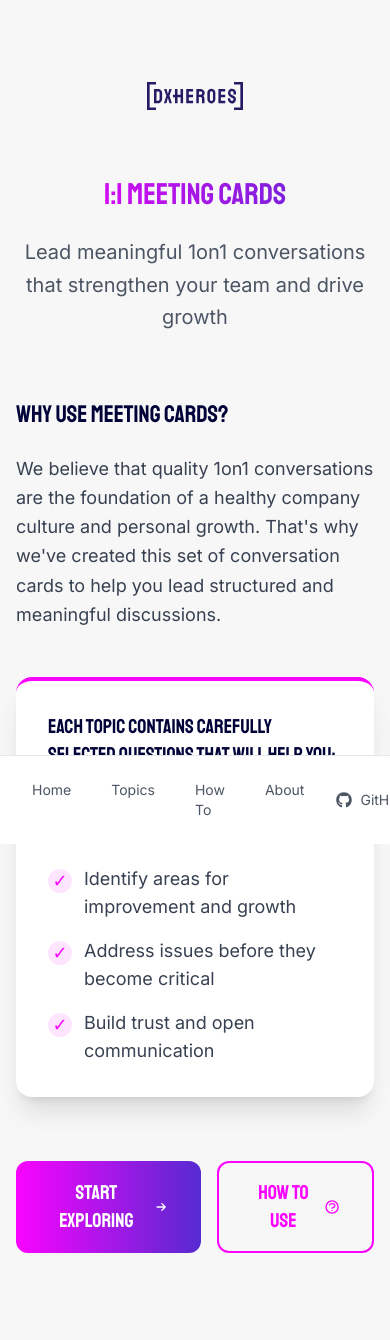
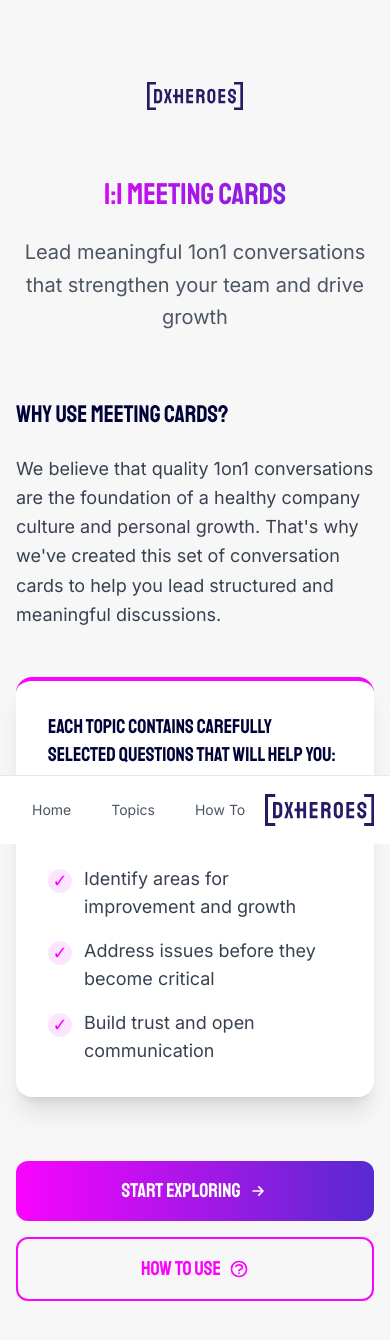
Before and after one commit to DXHeroes/1on1-cards, a Next.js app: page / in a window 390 px wide. Shown: the top 1340 px of the page. Built offline with nearby package versions, Linux system fonts and the light colour scheme.

Commit message:
fix: responsivity

```diff
--- a/src/app/components/Navigation.tsx
+++ b/src/app/components/Navigation.tsx
@@ -10,47 +10,49 @@ export default function Navigation() {
     <div className="fixed bottom-0 left-0 right-0 bg-white border-t">
       <div className="mx-auto max-w-container px-4 py-4">
         <div className="flex justify-between items-center">
-          <div className="flex gap-2">
+          <div className="flex gap-2 overflow-x-auto pb-2 -mb-2 scrollbar-hide">
+            <div className="flex gap-2 min-w-max">
               <Link
                 href="/"
-              className="px-4 py-2 text-gray-600 hover:bg-gray-100 rounded-lg transition-colors text-sm sm:text-base font-inter"
+                className="px-4 py-2 text-gray-600 hover:bg-gray-100 rounded-lg transition-colors text-sm sm:text-base font-inter whitespace-nowrap"
               >
                 Home
               </Link>
 
               <Link
                 href="/topics"
-              className="px-4 py-2 text-gray-600 hover:bg-gray-100 rounded-lg transition-colors text-sm sm:text-base font-inter"
+                className="px-4 py-2 text-gray-600 hover:bg-gray-100 rounded-lg transition-colors text-sm sm:text-base font-inter whitespace-nowrap"
               >
                 Topics
               </Link>
 
               <Link
                 href="/how-to"
-              className="px-4 py-2 text-gray-600 hover:bg-gray-100 rounded-lg transition-colors text-sm sm:text-base font-inter"
+                className="px-4 py-2 text-gray-600 hover:bg-gray-100 rounded-lg transition-colors text-sm sm:text-base font-inter whitespace-nowrap"
               >
                 How To
               </Link>
 
               <Link
                 href="/about"
-              className="px-4 py-2 text-gray-600 hover:bg-gray-100 rounded-lg transition-colors text-sm sm:text-base font-inter"
+                className="px-4 py-2 text-gray-600 hover:bg-gray-100 rounded-lg transition-colors text-sm sm:text-base font-inter whitespace-nowrap"
               >
                 About
               </Link>
-          </div>
 
-          <div className="flex items-center gap-4">
               <Link
                 href="https://github.com/DXHeroes/1on1-cards"
                 target="_blank"
-              className="px-4 py-2 text-gray-600 hover:bg-gray-100 rounded-lg transition-colors text-sm sm:text-base font-inter flex items-center gap-2"
+                className="px-4 py-2 text-gray-600 hover:bg-gray-100 rounded-lg transition-colors text-sm sm:text-base font-inter flex items-center gap-2 whitespace-nowrap"
               >
-              <FaGithub className="w-4 h-4" />
+                <FaGithub className="w-4 h-4 flex-shrink-0" />
                 GitHub
-              <HiExternalLink className="w-4 h-4" />
+                <HiExternalLink className="w-4 h-4 flex-shrink-0" />
               </Link>
+            </div>
+          </div>
 
+          <div className="flex-shrink-0 ml-4">
             <Link href="https://dxheroes.io" target="_blank">
               <DxHeroesLogo className="h-8 w-auto text-stratos" />
             </Link>
--- a/src/app/globals.css
+++ b/src/app/globals.css
@@ -1,3 +1,13 @@
 @tailwind base;
 @tailwind components;
 @tailwind utilities;
+
+@layer utilities {
+  .scrollbar-hide {
+    -ms-overflow-style: none;  /* IE and Edge */
+    scrollbar-width: none;  /* Firefox */
+  }
+  .scrollbar-hide::-webkit-scrollbar {
+    display: none; /* Chrome, Safari and Opera */
+  }
+}
--- a/src/app/page.tsx
+++ b/src/app/page.tsx
@@ -67,11 +67,11 @@ export default function Home() {
 
         {/* CTA Button */}
         <div className="text-center">
-          <div className="flex gap-4 justify-center">
+          <div className="flex flex-col sm:flex-row gap-4 justify-center">
             <button
               type="button"
               onClick={() => router.push('/topics')}
-              className="inline-flex items-center px-8 py-4 bg-gradient-to-r from-electric-violet to-purple text-white rounded-xl hover:shadow-lg hover:scale-105 transition-all duration-200 text-xl font-staatliches group"
+              className="inline-flex items-center px-8 py-4 bg-gradient-to-r from-electric-violet to-purple text-white rounded-xl hover:shadow-lg hover:scale-105 transition-all duration-200 text-xl font-staatliches group justify-center"
             >
               Start Exploring
               <svg className="ml-2 w-5 h-5 group-hover:translate-x-1 transition-transform" fill="none" viewBox="0 0 24 24" stroke="currentColor" aria-hidden="true">
@@ -82,7 +82,7 @@ export default function Home() {
             <button
               type="button"
               onClick={() => router.push('/how-to')}
-              className="inline-flex items-center px-8 py-4 border-2 border-electric-violet text-electric-violet rounded-xl hover:shadow-lg hover:scale-105 transition-all duration-200 text-xl font-staatliches group"
+              className="inline-flex items-center px-8 py-4 border-2 border-electric-violet text-electric-violet rounded-xl hover:shadow-lg hover:scale-105 transition-all duration-200 text-xl font-staatliches group justify-center"
             >
               How To Use
               <svg className="ml-2 w-5 h-5 group-hover:translate-x-1 transition-transform" fill="none" viewBox="0 0 24 24" stroke="currentColor" aria-hidden="true">
```
Lines whose indentation alone changed are shown as unchanged.
